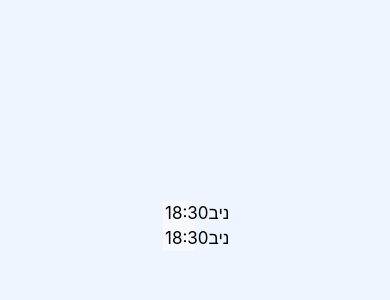
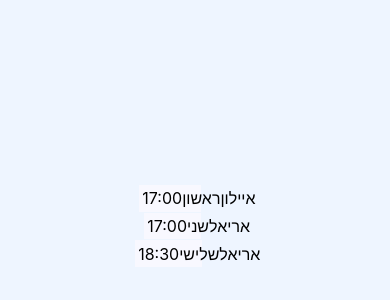
Before and after one commit to NivOzer/English-Tutoring-app, a React Native app: screen / in a window 390 px wide. Shown: the part 196-496 px from the top of the page. Built offline with nearby package versions, Linux system fonts and the light colour scheme.

Commit message:
Delete unnecessary component

```diff
--- a/App.js
+++ b/App.js
@@ -5,8 +5,9 @@ export default function App() {
   return (
     <View style={styles.container}>
       <StatusBar style="auto" />
-      <Lesson name="ניב" time="18:30" />
-      <Lesson name="ניב" time="18:30" />
+      <Lesson name="איילון" time="17:00" weekDay="ראשון" />
+      <Lesson name="אריאל" time="17:00" weekDay="שני" />
+      <Lesson name="אריאל" time="18:30" weekDay="שלישי" />
     </View>
   );
 }
--- a/components/Lesson.tsx
+++ b/components/Lesson.tsx
@@ -1,5 +1,5 @@
-import { StyleSheet, Text, View,TouchableOpacity } from 'react-native'
-import React from 'react'
+import { StyleSheet, Text, View,TouchableOpacity ,Modal,Button} from 'react-native'
+import React,{useState} from 'react'
 
 type Props = {
   name:String
@@ -8,15 +8,38 @@ type Props = {
 }
 
 const Lesson = (props: Props) => {
+  const [modalVisible, setModalVisible] = useState(false);
   return (
-    <TouchableOpacity onPress={()=>{
-      console.log("lesson pressed")
-    }}>
+    <TouchableOpacity onPress={() => setModalVisible(true)}>
     <View style={styles.container}>
       <Text style={styles.text}>{props.time}</Text>
+      <Text style={styles.text}>{props.weekDay}</Text>
       <Text style={styles.text}>{props.name}</Text>
-      <Text style={styles.text}>{props.weekDay}</Text>
     </View>
+    <Modal
+        animationType="slide"
+        transparent={true}
+        visible={modalVisible}
+        onRequestClose={() => setModalVisible(false)}
+      >
+        <View style={styles.modalContainer}>
+          <View style={styles.modalContent}>
+            <Text style={styles.modalTitle}>Lesson Details:</Text>
+            <View style={styles.modalDetailsContainer}>
+              <Text style={styles.modalDetails} >שם: {props.name}</Text>
+              <Text style={styles.modalDetails}>שעה: {props.time}</Text>
+              <Text style={styles.modalDetails}>יום בשבוע: {props.weekDay}</Text>
+              <Text style={styles.modalDetails}>נייד: {props.weekDay}</Text>
+            </View>
+            <TouchableOpacity
+        style={styles.modalClose}
+        onPress={() => setModalVisible(false)}
+      >
+        <Text style={styles.modalCloseText}>Close</Text>
+      </TouchableOpacity>
+          </View>
+        </View>
+      </Modal>
     </TouchableOpacity>
   )
 }
@@ -27,13 +50,46 @@ const styles = StyleSheet.create({
     container:{
       flexDirection:"row",
       backgroundColor:"#F8F8FF",
-      width:'50%',
+      width:'55%',
       justifyContent:"space-between",
       padding:"3%",
       margin:"0.5%",
       fontSize:16
     },
     text:{
-      fontSize:17,
+      fontSize:16,
+    },
+    modalContainer: {
+      flex: 1,
+      justifyContent: 'center',
+      alignItems: 'center',
+      backgroundColor: 'rgba(0, 0, 0, 0.5)',
+
+    },
+    modalContent: {
+      justifyContent:'space-evenly',
+      alignItems:'center',
+      backgroundColor: '#fff',
+      padding: 20,
+      borderRadius: 10,
+      elevation: 5,
+      width:'70%',
+      height:'50%'
+    },
+    modalDetailsContainer:{
+      alignItems:"flex-end"
+    },
+    modalDetails:{
+      fontSize:20,
+    },
+    modalTitle:{
+      fontSize:30
+    },
+    modalClose: {
+
+    },
+    modalCloseText:{
+      fontSize:20,
+      color:'#0088CC'
     }
 })
```
